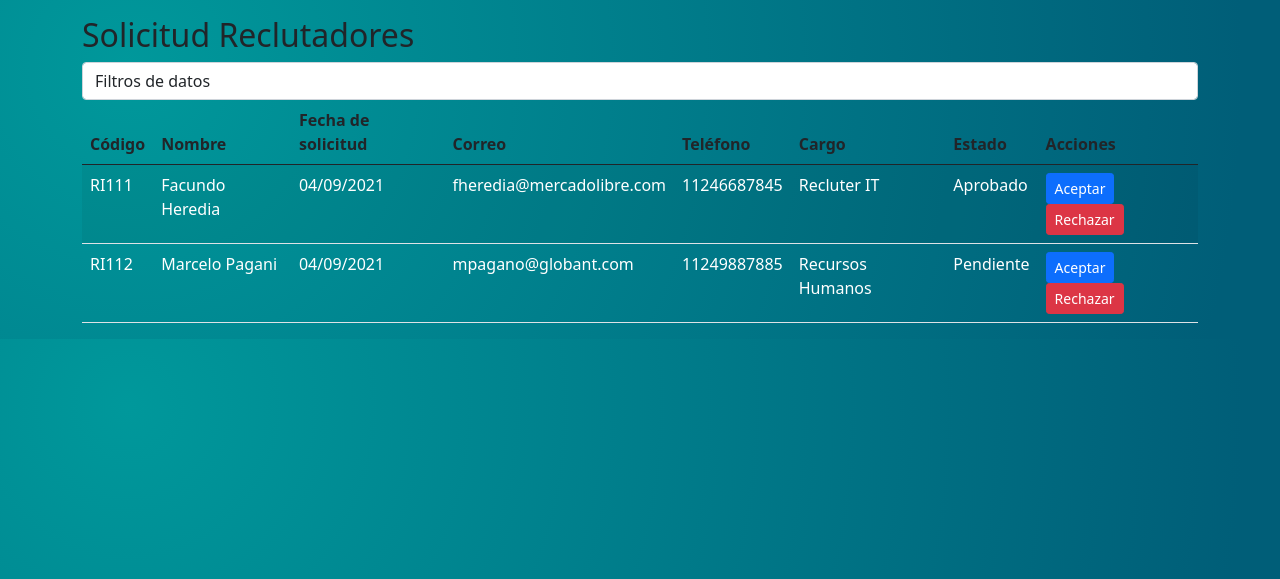
After one commit to riascas/UniP, a PHP site: page /FormularioSolicitudReclutadores.html in a window 1280 px wide. The commit adds this page. Shown: the top 579 px of the page. Run offline with PHP 8.4, Linux system fonts and the light colour scheme.

Commit message:
pantalla de solicitud de reclutadores

```diff
--- /dev/null
+++ b/FormularioSolicitudReclutadores.html
@@ -0,0 +1,101 @@
+<!DOCTYPE html>
+<html lang="en">
+<head>
+    <meta charset="UTF-8">
+    <meta http-equiv="X-UA-Compatible" content="IE=edge">
+    <meta name="viewport" content="width=device-width, initial-scale=1.0">
+    <script src="https://code.jquery.com/jquery-3.6.0.js"integrity="sha256-H+K7U5CnXl1h5ywQfKtSj8PCmoN9aaq30gDh27Xc0jk=" crossorigin="anonymous"></script>
+    <script src="https://cdn.jsdelivr.net/npm/bootstrap@5.0.2/dist/js/bootstrap.bundle.min.js" integrity="sha384-MrcW6ZMFYlzcLA8Nl+NtUVF0sA7MsXsP1UyJoMp4YLEuNSfAP+JcXn/tWtIaxVXM" crossorigin="anonymous"></script>
+    <link href="https://cdn.jsdelivr.net/npm/bootstrap@5.0.2/dist/css/bootstrap.min.css" rel="stylesheet" integrity="sha384-EVSTQN3/azprG1Anm3QDgpJLIm9Nao0Yz1ztcQTwFspd3yD65VohhpuuCOmLASjC" crossorigin="anonymous">
+    <link rel="stylesheet" href="estilo.css">
+    <link rel="stylesheet" href="./fontawesome/css/all.css">
+    <title>Solicitud de Reclutadores</title>
+    <script src="https://ajax.googleapis.com/ajax/libs/jquery/3.6.0/jquery.min.js"></script>
+	<script src="solicitudReclutadores.js" language="javascript" type="text/javascript" ></script>
+</head>
+<body>
+	<nav class="navbar navbar-default navbar-fixed-top">
+	</nav>
+	<div class="container">
+		<div class="content">
+			<h2>Solicitud Reclutadores</h2>
+			<form class="form-inline" method="get">
+				<div class="form-group">
+					<select name="filter" class="form-control" >
+						<option value="0">Filtros de datos</option>
+					</select>
+				</div>
+			</form>
+			<div class="table-responsive">
+			<table class="table table-striped table-hover">
+				<thead>
+					<tr>
+						<!-- <th>No</th> -->
+						<th>Código</th>
+						<th>Nombre</th>
+						<th>Fecha de solicitud</th>
+						<th>Correo</th>
+						<th>Teléfono</th>
+						<th>Cargo</th>
+						<th>Estado</th>
+						<th>Acciones</th>
+					</tr>
+				</thead>
+				<tbody id ="tbody" class="tb-reclutadores">
+					<tr>
+						<!-- <td><a href=""><span class="glyphicon glyphicon-user" aria-hidden="true"></span> </a></td>
+							<span class="label label-success">Fijo</span>
+							<span class="label label-info">Contratado</span>
+							<span class="label label-warning">Outsourcing</span>
+						</td> -->
+						<td>RI111</td>
+						<td>Facundo Heredia</td>
+						<td>04/09/2021</td>
+						<td>fheredia@mercadolibre.com</td>
+						<td>11246687845</td>
+						<td>Recluter IT</td>
+						<td>Aprobado</td>
+						<td>
+							<button id="a1" class="btn btn-primary btn-sm btn-aceptar" data-toggle="modal" data-target="#mensajeModal"><span class="glyphicon glyphicon-edit" aria-hidden="true">Aceptar</span></button>
+							<button id="r1" class="btn btn-danger btn-sm btn-rechazar" data-toggle="modal" data-target="#mensajeModal"><span class="glyphicon glyphicon-trash" aria-hidden="true">Rechazar</span></button>
+						</td>
+					</tr>
+					<tr>
+						<td>RI112</td>
+						<td>Marcelo Pagani</td>
+						<td>04/09/2021</td>
+						<td>mpagano@globant.com</td>
+						<td>11249887885</td>
+						<td>Recursos Humanos</td>
+						<td>Pendiente</td>
+						<td>
+							<button id="a2" class="btn btn-primary btn-sm btn-aceptar" data-toggle="modal" data-target="#mensajeModal"><span class="glyphicon glyphicon-edit" aria-hidden="true">Aceptar</span></button>
+							<button id="r2" class="btn btn-danger btn-sm btn-rechazar" data-toggle="modal" data-target="#mensajeModal"><span class="glyphicon glyphicon-trash" aria-hidden="true">Rechazar</span></button>
+						</td>
+					</tr>
+				</tbody>
+			</table>
+			</div>
+		</div>
+	</div>
+	<div class="modal fade" id="mensajeModal" tabindex="-1" role="dialog" aria-labelledby="exampleModalLabel" aria-hidden="true">
+		<div class="modal-dialog" role="document">
+		  <div class="modal-content">
+			<div class="modal-header bg-warning">
+			  <h5 class="modal-title">Aviso!</h5>
+			  <button type="button" class="close" data-dismiss="modal" aria-label="Close">
+				<span aria-hidden="true">&times;</span>
+			  </button>
+			</div>
+			<div class="modal-body">
+			  <p id="mensaje"></p>
+			</div>
+			<div class="modal-footer">
+			  <button type="button" id="confirmar" class="btn btn-primary">Si</button>
+			  <button type="button" id="cancelar" class="btn btn-secondary" data-dismiss="modal">No</button>
+			</div>
+		  </div>
+		</div>
+	  </div>
+</body>
+</html>
--- a/estilo.css
+++ b/estilo.css
@@ -19,3 +19,7 @@ body{
     -ms-transform: translateY(-50%);
     transform: translateY(-50%);
   }
+
+.tb-reclutadores tr td{
+    color : white;
+}
--- /dev/null
+++ b/solicitudReclutadores.js
@@ -0,0 +1,55 @@
+$(document).ready(function(){
+    $(".btn-aceptar").click(function(){
+        console.log(this);
+        $("#mensaje").html("Seguro que desea aceptar la socilcitud?");
+        $('#mensajeModal').modal('toggle');
+        confirmar_resultado(this.id);
+
+    });
+
+    $(".btn-rechazar").click(function(){
+        console.log("rechazar");
+        $("#mensaje").html("Seguro que desea rechazar la socilcitud?");
+        $('#mensajeModal').modal('toggle');
+        if(confirmar_resultado(this.id)){
+            var MyRows = $('#tbody').find('tr').find(this.id);
+            for (var i = 0; i < MyRows.length; i++) {
+                var MyIndexValue = $(MyRows[i]).find('td:eq(0)').html();
+            }
+            if(this.id=="a1" || this.id =="a2"){
+                MyIndexValue[6].html("Aprobado");
+            }else{
+                MyIndexValue[6].html("Rechazado");
+            }
+        }
+    });
+
+
+    function confirmar_resultado(botonId){
+        $("#confirmar").click(function(){
+            console.log("entre aca");
+            var MyRows = $('#tbody').find('tr');
+
+            for (var i = 0; i < MyRows.length; i++) {
+                if($(MyRows[i]).find('td:eq(7)').html() == botonId){
+                    $(MyRows[i]).find('td:eq(6)').html("Si")
+                }
+                var MyIndexValue = $(MyRows[i]).find('td:eq(0)').html();
+            }
+            console.log(botonId);
+            console.log(MyIndexValue);
+            if(this.id=="a1" || this.id =="a2"){
+                MyIndexValue[6].html("Aprobado");
+            }
+
+            $("#mensajeModal").modal("hide");
+
+            return true;
+        });
+    }
+    $("#cancelar").click(function(){
+        $("#mensajeModal").modal("hide");
+        return false;
+    });
+
+});
```
Also changed, not shown: 1 other file.
